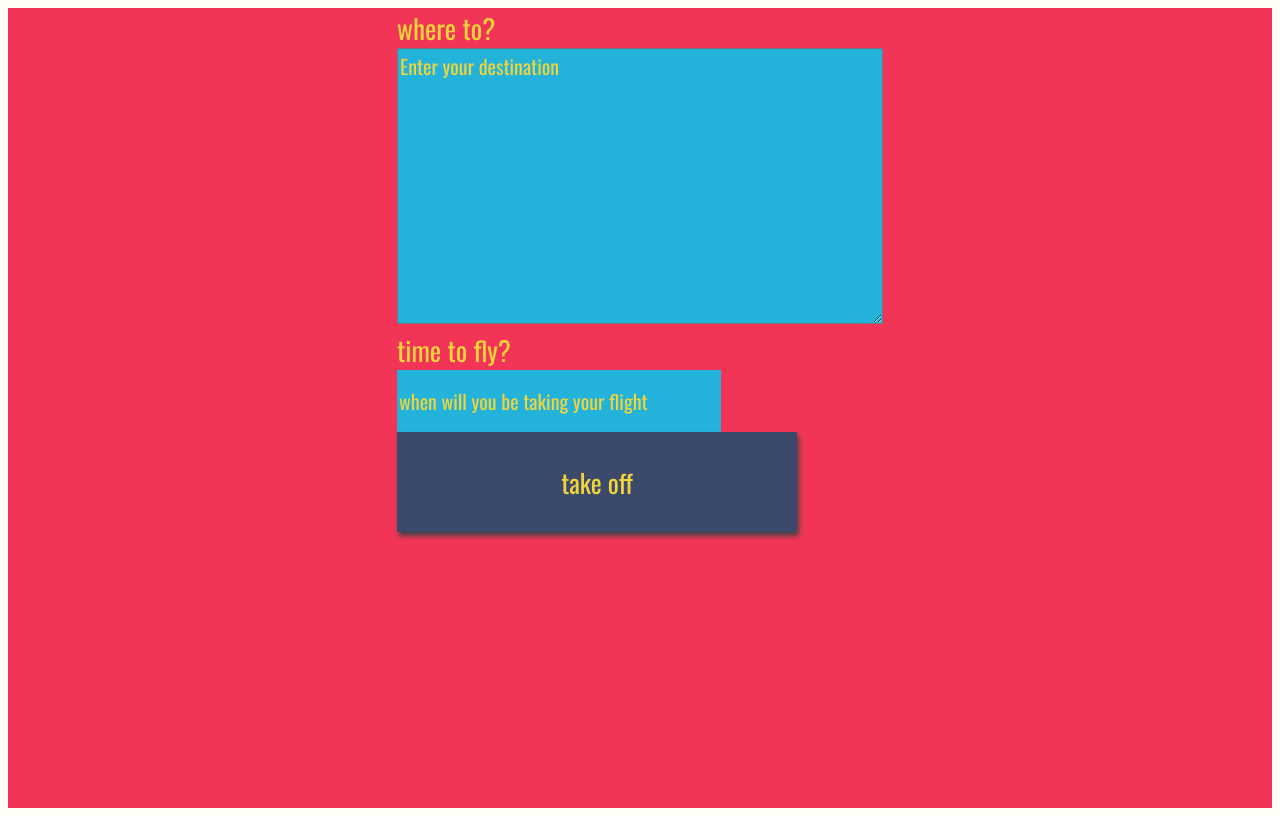
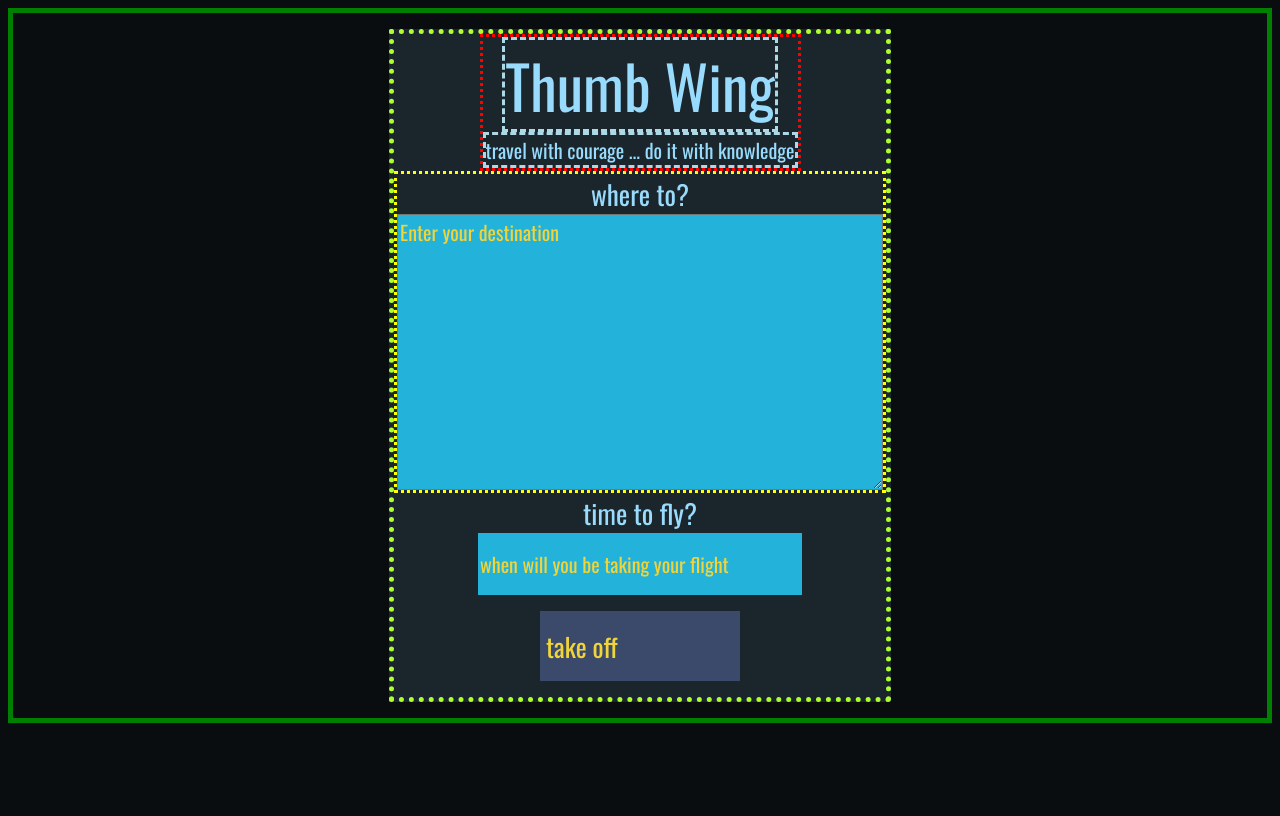
Before and after one commit to omar-etman/capstone-travel-app, a website built with webpack: page src/client/views/index.html in a window 1280 px wide. Built offline with nearby package versions, Linux system fonts and the light colour scheme; files whose address does not match are found by name; a web font is replaced by a local one.

Commit message:
adjust style 1

```diff
--- a/src/client/styles/style.scss
+++ b/src/client/styles/style.scss
@@ -1,57 +1,95 @@
 body{
-    background: #fffff8;
+    background: #090d0f;
     font-family: -apple-system, BlinkMacSystemFont, sans-serif;
-    height:100vh;
+    // height:100vh;
+    border: 5px solid green;
+    display: flex;
+    flex-flow: column wrap;
+    align-items: center;
+    padding: 1rem;
 }
 
 #app{
-    display: grid;
-    grid-auto-rows: minmax(150px, auto);
+    display: flex;
+    flex-flow: column wrap;
     /* grid-template-columns:  */
-    height:100vh;
-    background: #f23557;
-    color: #f0d43a;
-    justify-content: center;
-    grid-gap: 1em;
+    // height:100vh;
+    background: #1b262c;
+    color: #99dbfc;
+    align-items: center;
+    // grid-gap: 1em;
     font-size: 20px;
     font-family: 'Oswald', sans-serif;
+    border: 5px dotted greenyellow;
+    margin: 0;
+    padding: 0;
 }
 
+header{
+    border: 3px dotted red;
+    display: flex;
+    flex-flow: column nowrap;
+    align-items: center;
+    justify-content: center;
+}
+
+
 .holder{
-
+    display: flex;
+    flex-flow: column wrap;
+    justify-content: center;
+    align-items: center;
 }
 
 .entry{
-    background: rgba(59, 74, 107, .4);
+    background: rgba(59, 73, 104, 0.4);
 }
 
-#entryHolder{
-
+.destination{
+    border: 3px dotted yellow;
 }
 
-#date{
-
+.title{
+    font-size: 60px;
+    justify-content: center;
+    align-items: center;
+    border: 3px dashed lightblue;
 }
 
-#temp{
-
+.sub__title{
+    justify-content: center;
+    align-items: center;
+    border: 3px dashed lightblue;
 }
 
-#content{
+// #entryHolder{
 
-}
+// }
 
-.headline {
+// #date{
 
-}
-.title{
+// }
 
-}
+// #temp{
+
+// }
+
+// #content{
+
+// }
+
+// .headline {
+
+// }
+// .title{
+
+// }
 
 /*  Basic Styling To Override Default For Basic HTML Elements */
 label{
     display:block;
     font-size: 27px;
+    text-align: center;
 }
 
 input{
@@ -66,22 +104,23 @@ input{
 }
 
 button{
-    width: 400px;
-    height: 100px;
+    width: 200px;
+    height: 70px;
     background: #3b4a6b;
     color: #f0d43a;
     font-size: 26px;
     font-family: 'Oswald', sans-serif;
     border: none;
-    box-shadow: 2px 4px 5px #444;
+    margin: 1rem;
+    align-items: center;
 }
-h1{
-    font-size: 36px;
-}
+// h1{
+//     font-size: 36px;
+// }
 
 textarea{
     background:#22b2da;
-    color: #f0d43a;
+    color: #ffffff;
     font-size: 20px;
     font-family: 'Oswald', sans-serif;
 }
@@ -110,3 +149,6 @@ button:focus {
     font-family: 'Oswald', sans-serif;
 
 }
+#generate{
+    display: flex;
+}
--- a/src/client/views/index.html
+++ b/src/client/views/index.html
@@ -34,7 +34,14 @@
 </body> -->
 <body>
   <div id="app">
-    <div class = "holder headline">
+    <!-- <div class = "holder headline">
+      Thumb wing
+    </div> -->
+    <header>
+      <!-- <img src=""> -->
+      <div class="title">Thumb Wing</div>
+      <div class="sub__title">travel with courage ... do it with knowledge</div>
+    </header>
 
     <div class = "holder entry">
       <div class = "image"></div>
```
Also changed, not shown: dist/index.html, dist/main.css.
